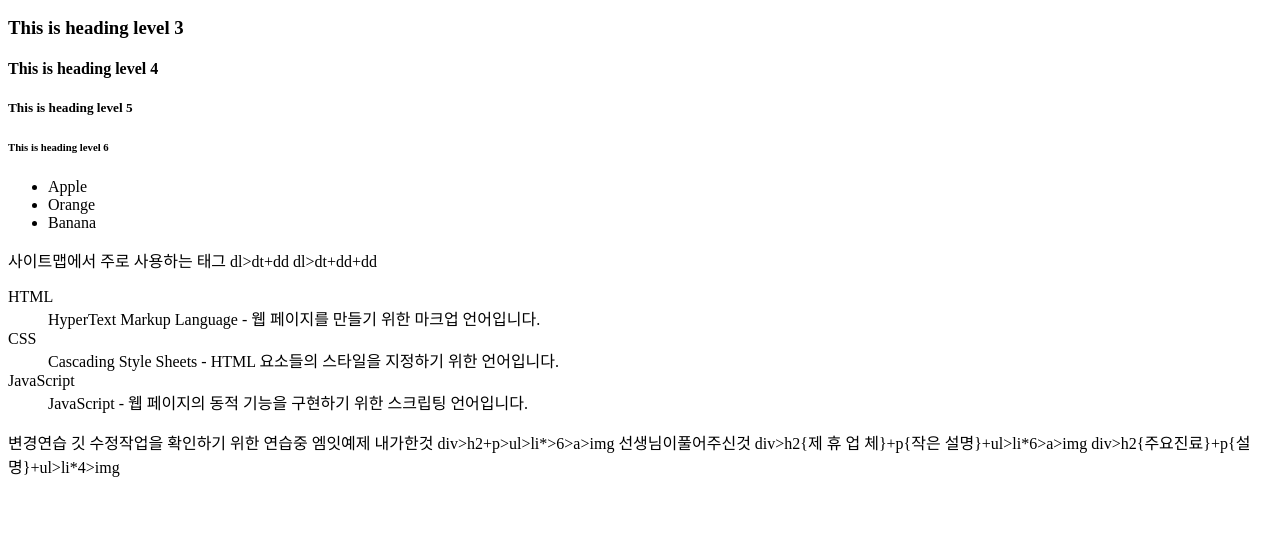
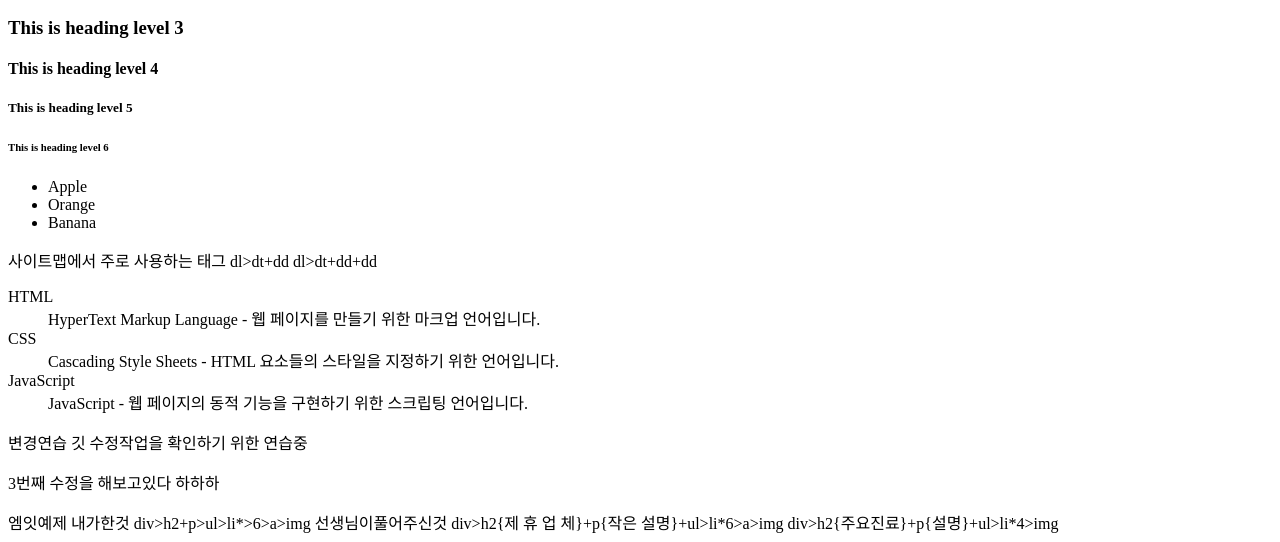
Before and after one commit to 05esther20/test, a plain HTML site: page index.html in a window 1280 px wide. Shown: the part 308-850 px from the top of the page. Before the commit the page ends 800 px from the top, so only its background shows below. Drawn offline with Linux system fonts and the light colour scheme.

Commit message:
3번째 수정연습중

```diff
--- a/index.html
+++ b/index.html
@@ -118,6 +118,7 @@ g
             변경연습
             깃 수정작업을 확인하기 위한 연습중
 
+        <p>3번째 수정을 해보고있다 하하하</p>
 
                     엠잇예제
                     내가한것
```
